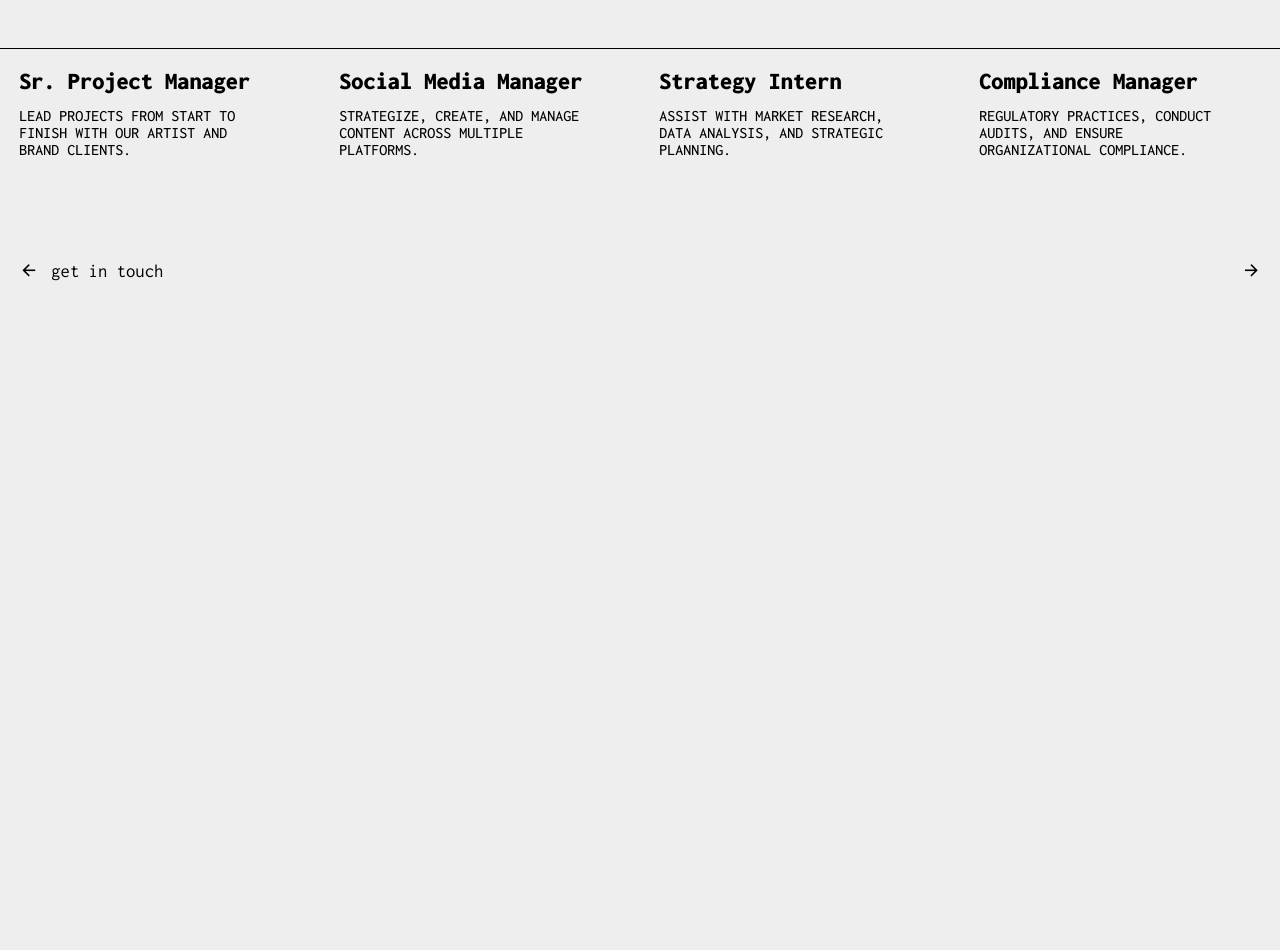
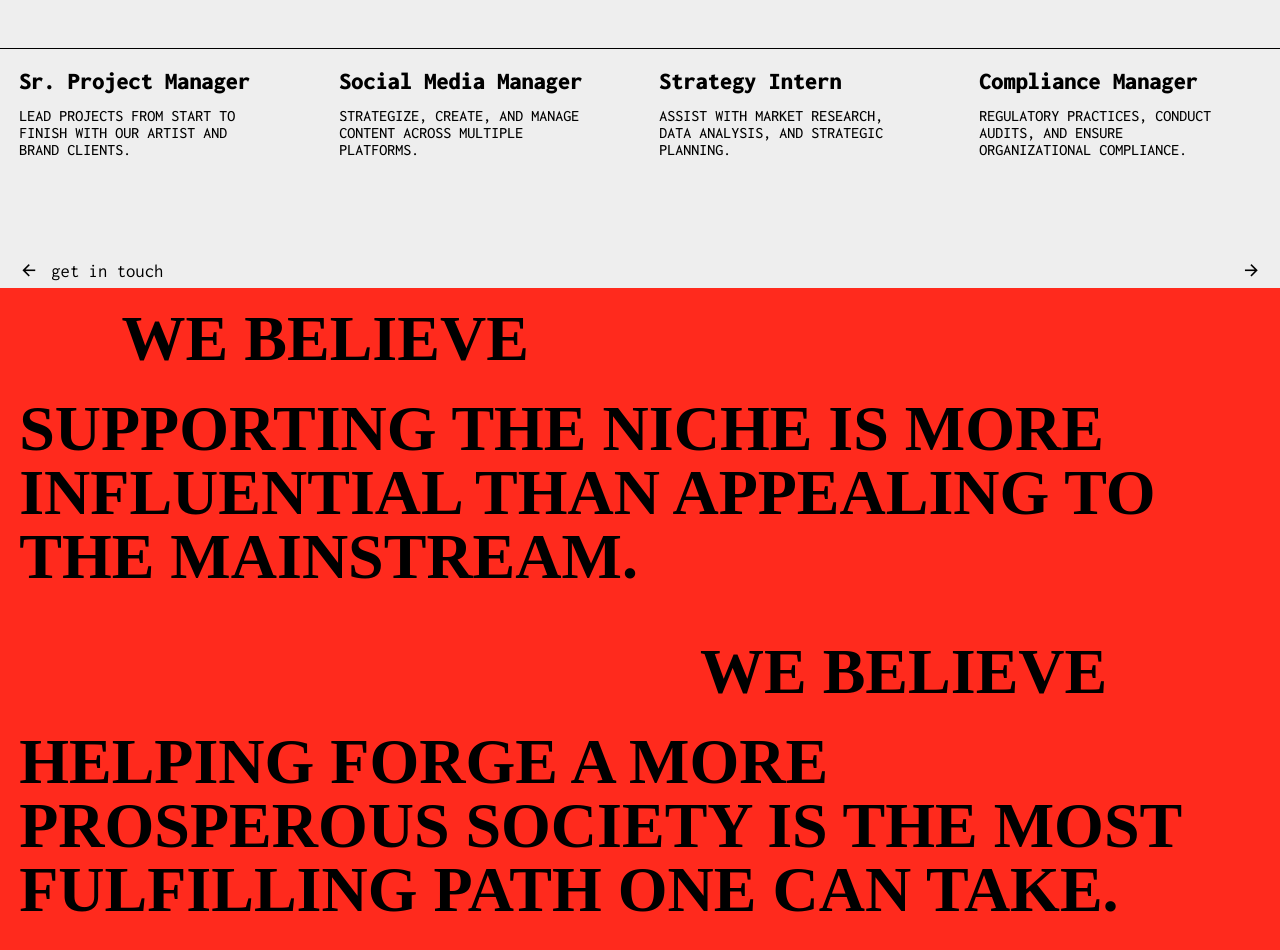
Before and after one commit to hardikk04/Department-of-Culture-and-Technology, a plain HTML site: page index.html in a window 1280 px wide. Shown: the part 10312-11262 px from the top of the page. Before the commit the page ends 10612 px from the top, so only its background shows below. Drawn offline with nearby package versions, Linux system fonts and the light colour scheme.

Commit message:
page10 done

```diff
--- a/index.html
+++ b/index.html
@@ -224,6 +224,19 @@
           <i class="ri-arrow-right-line"></i>
         </div>
       </div>
+      <div class="page10">
+        <h1>WE BELIEVE</h1>
+        <h1>
+          SUPPORTING THE NICHE IS MORE INFLUENTIAL THAN APPEALING TO THE
+          MAINSTREAM.
+        </h1>
+
+        <h1>WE BELIEVE</h1>
+        <h1>
+          HELPING FORGE A MORE PROSPEROUS SOCIETY IS THE MOST FULFILLING PATH
+          ONE CAN TAKE.
+        </h1>
+      </div>
     </div>
 
     <script
--- a/style.css
+++ b/style.css
@@ -345,3 +345,36 @@ nav > h3 {
 .page9-footer-left > h3 {
   font-weight: 400;
 }
+
+.page10 {
+  position: relative;
+  height: 100vh;
+  width: 100%;
+  background-color: #ff2a1d;
+  padding: 1.5vw;
+  font-family: gilroy;
+}
+
+.page10 > h1 {
+  font-size: 5vw;
+  font-weight: 700;
+  line-height: 1;
+}
+
+.page10 > h1:nth-child(1) {
+  margin-left: 8vw;
+}
+
+.page10 > h1:nth-child(2) {
+  margin-top: 2vw;
+}
+
+.page10 > h1:nth-child(3) {
+  margin-top: 4vw;
+  text-align: end;
+  margin-right: 12vw;
+}
+
+.page10 > h1:nth-child(4) {
+  margin-top: 2vw;
+}
```
